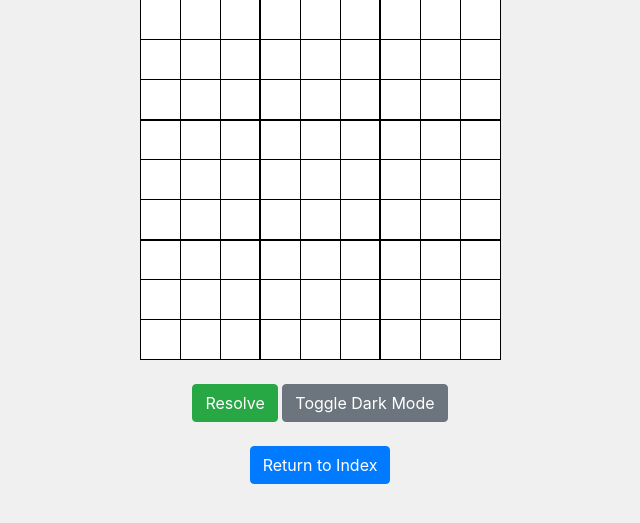
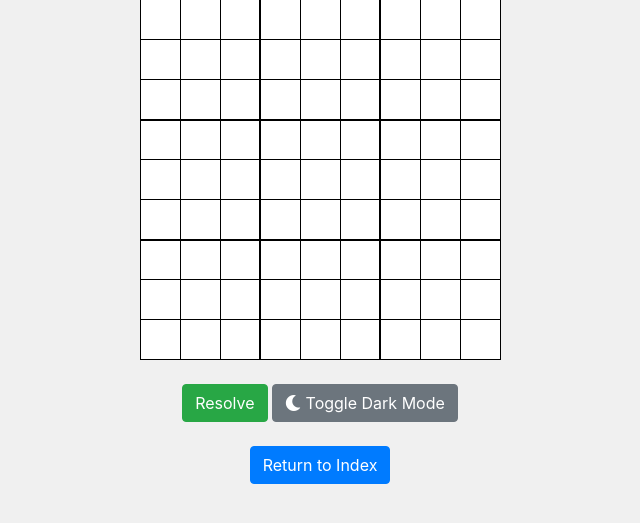
Before and after one commit to notnuff/MTSD-lab4, a Flask app: page /custom in a window 1280 px wide. Shown: the part 97-620 px from the top of the page, without its empty margins (320-960 px from the left). Run offline with Flask 2, Linux system fonts and the light colour scheme; some libraries are stand-ins or nearby versions.

Commit message:
Added moon icon for change color mode

```diff
--- a/templates/custom.html
+++ b/templates/custom.html
@@ -4,6 +4,8 @@
     <meta charset="utf-8">
     <title>Custom Sudoku</title>
     <link href="https://stackpath.bootstrapcdn.com/bootstrap/4.5.2/css/bootstrap.min.css" rel="stylesheet">
+    <link href="https://cdnjs.cloudflare.com/ajax/libs/font-awesome/5.15.4/css/all.min.css" rel="stylesheet">
+
     <style>
         body {
             background-color: #f0f0f0;
@@ -89,7 +91,10 @@
             </table>
             <div class="text-center mt-4">
                 <button type="submit" name="solve" class="btn btn-success">Resolve</button>
-                <button type="button" id="toggleDarkMode" class="btn btn-secondary">Toggle Dark Mode</button>
+                <button type="button" id="toggleDarkMode" class="btn btn-secondary">
+                    <i class="fas fa-moon"></i>
+                    Toggle Dark Mode
+                </button>
             </div>
         </form>
         <div class="text-center mt-4">
```
